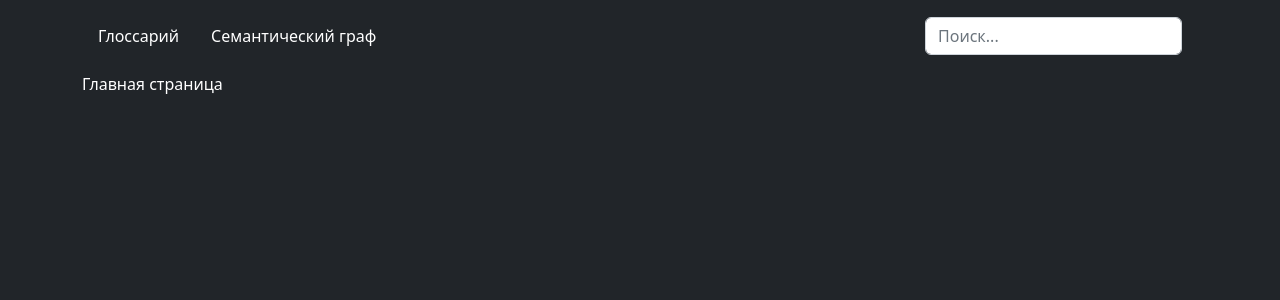
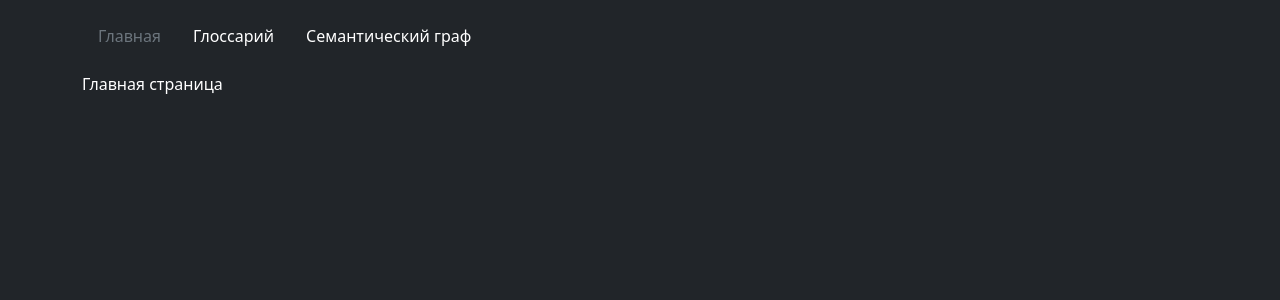
Before and after one commit to skachkovkiril/mind-map-io, a Vue app in the folder frontend/: page / in a window 1280 px wide. Shown: the top 300 px of the page. Built offline with nearby package versions, Linux system fonts and the light colour scheme.

Commit message:
Removed node add form

```diff
--- a/frontend/src/App.vue
+++ b/frontend/src/App.vue
@@ -7,6 +7,11 @@
         <ul
           class="nav col-12 col-lg-auto me-lg-auto mb-2 justify-content-center mb-md-0"
         >
+          <li class="nav-item">
+            <router-link to="/" class="nav-link" active-class="text-secondary"
+              >Главная</router-link
+            >
+          </li>
           <li class="nav-item">
             <router-link
               to="/glossary"
@@ -24,15 +29,6 @@
             >
           </li>
         </ul>
-
-        <form class="col-12 col-lg-auto mb-3 mb-lg-0 me-lg-3">
-          <input
-            type="search"
-            class="form-control form-control-dark"
-            placeholder="Поиск..."
-            aria-label="Поиск"
-          />
-        </form>
       </div>
     </header>
     <router-view />
```
